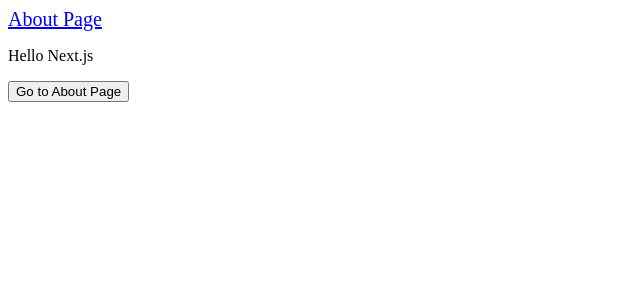
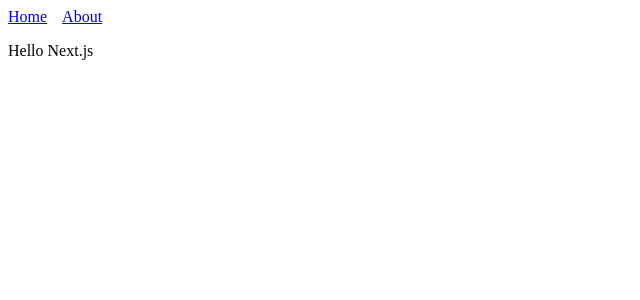
Before and after one commit to anhpham1509/hello-nextjs, a Next.js app: page / in a window 1280 px wide. Shown: the top 300 px of the page, without its empty margins (0-640 px from the left). Built offline with nearby package versions, Linux system fonts and the light colour scheme.

Commit message:
feat: implement Header component and use it in pages.

```diff
--- /dev/null
+++ b/components/Header.js
@@ -0,0 +1,18 @@
+import Link from 'next/link';
+
+const linkStyle = {
+  marginRight: 15
+};
+
+const Header = () => (
+  <div>
+    <Link href='/'>
+      <a style={linkStyle}>Home</a>
+    </Link>
+    <Link href='/about'>
+      <a style={linkStyle}>About</a>
+    </Link>
+  </div>
+);
+
+export default Header;
--- a/pages/about.js
+++ b/pages/about.js
@@ -1,5 +1,8 @@
+import Header from '../components/Header';
+
 const About = () => (
   <div>
+    <Header />
     <p>This is the about page</p>
   </div>
 );
--- a/pages/index.js
+++ b/pages/index.js
@@ -1,14 +1,9 @@
-import Link from 'next/link';
+import Header from '../components/Header';
 
 const Index = () => (
   <div>
-    <Link href='/about'>
-      <a style={{fontSize: 20}}>About Page</a>
-    </Link>
+    <Header />
     <p>Hello Next.js</p>
-    <Link href='/about'>
-      <button>Go to About Page</button>
-    </Link>
   </div>
 );
 
```
